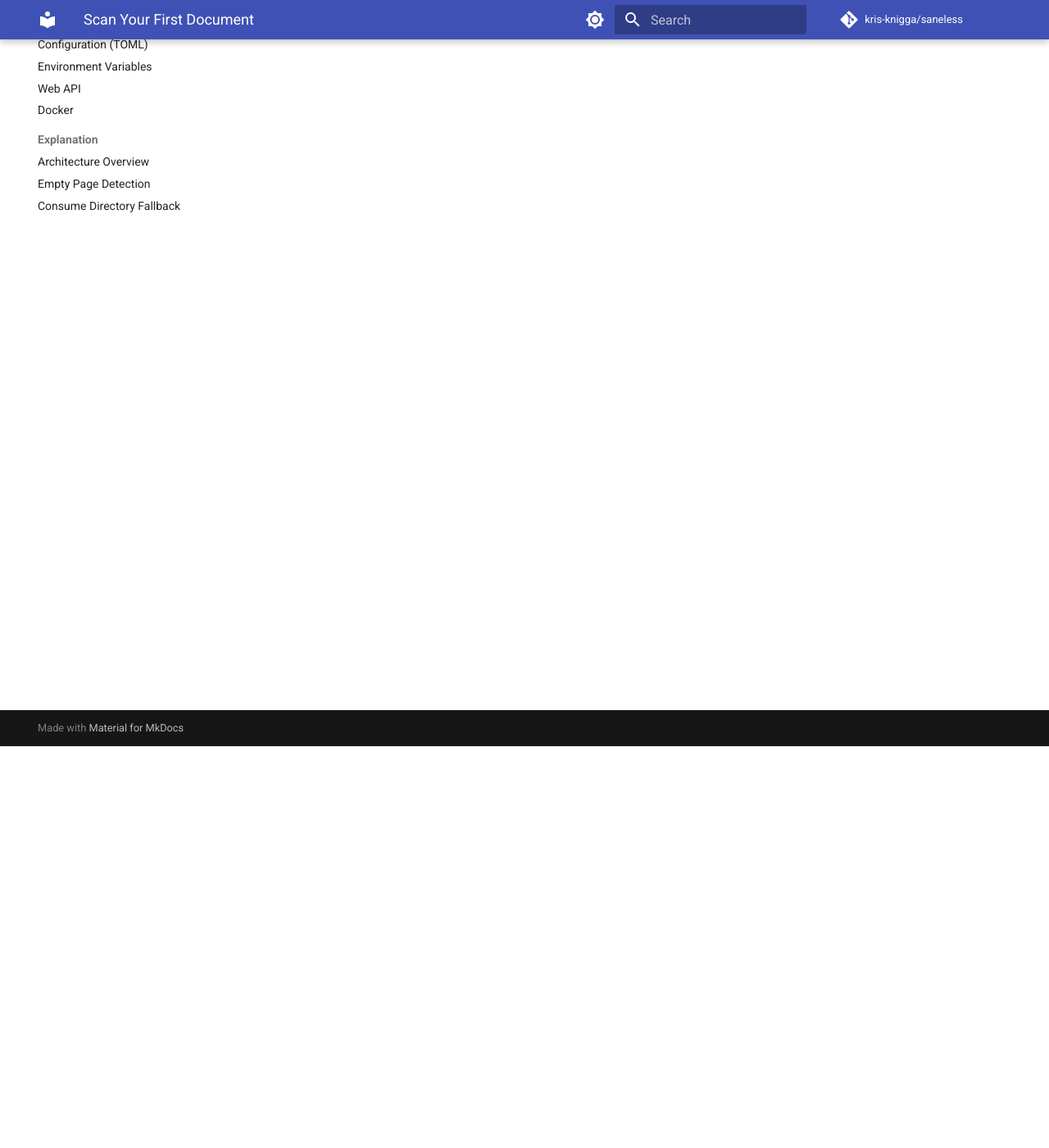
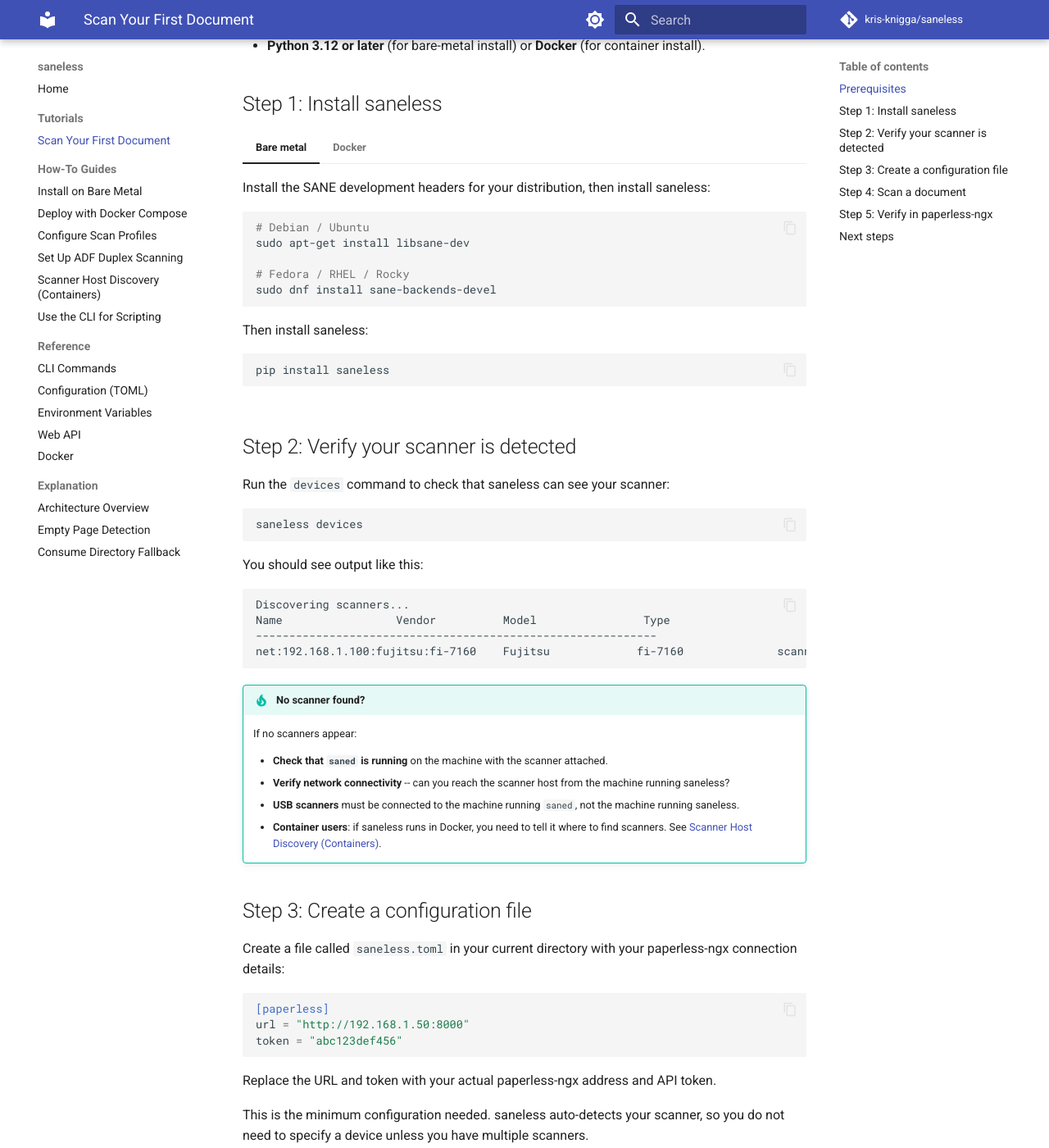
Before and after one commit to kdknigga/saneless, an MkDocs documentation site: the page built from docs/tutorials/scan-your-first-document.md, in a window 1280 px wide and 1400 px high, scrolled down 490 px. Shown: the whole window at 82% size. Built offline with MkDocs 1.6.1 and Material for MkDocs 9.7.7, drawn with Linux system fonts in a browser that asks for light colours; comment, search, counter and statistics services are not loaded; some of the changed text lies outside the part shown.

Commit message:
docs(15-01): write Scan Your First Document tutorial
- Complete end-to-end tutorial: install, verify scanner, configure, scan, verify
- Tabbed install instructions for bare metal and Docker
- Copy-paste commands with realistic config values
- Troubleshooting tips for scanner detection and paperless verification
- Next steps linking to profiles, ADF duplex, Docker Compose, and CLI reference

Co-Authored-By: Claude Opus 4.6 (1M context) <noreply@anthropic.com>

````diff
--- a/docs/tutorials/scan-your-first-document.md
+++ b/docs/tutorials/scan-your-first-document.md
@@ -1 +1,136 @@
 # Scan Your First Document
+
+This tutorial walks you through installing saneless, connecting it to your scanner and paperless-ngx instance, scanning your first document, and verifying it appears in paperless-ngx. By the end, you will have a working scan-to-paperless pipeline.
+
+## Prerequisites
+
+Before you begin, make sure you have:
+
+- **A SANE-compatible scanner** connected via USB or network, with `saned` running on the machine that has the scanner attached. saneless talks to scanners through the SANE network protocol.
+- **A running paperless-ngx instance** with an API token. You can generate a token in the paperless-ngx admin panel under **Settings > API Tokens**.
+- **Python 3.12 or later** (for bare-metal install) or **Docker** (for container install).
+
+## Step 1: Install saneless
+
+=== "Bare metal"
+
+    Install the SANE development headers for your distribution, then install saneless:
+
+    ```bash
+    # Debian / Ubuntu
+    sudo apt-get install libsane-dev
+
+    # Fedora / RHEL / Rocky
+    sudo dnf install sane-backends-devel
+    ```
+
+    Then install saneless:
+
+    ```bash
+    pip install saneless
+    ```
+
+=== "Docker"
+
+    For a quick test, run saneless directly:
+
+    ```bash
+    docker run -p 8080:8080 ghcr.io/kris-knigga/saneless
+    ```
+
+    For a permanent setup alongside paperless-ngx, see the
+    [Deploy with Docker Compose](../how-to/deploy-docker-compose.md) guide.
+
+## Step 2: Verify your scanner is detected
+
+Run the `devices` command to check that saneless can see your scanner:
+
+```bash
+saneless devices
+```
+
+You should see output like this:
+
+```
+Discovering scanners...
+Name                 Vendor          Model                Type
+------------------------------------------------------------
+net:192.168.1.100:fujitsu:fi-7160    Fujitsu             fi-7160              scanner
+```
+
+!!! tip "No scanner found?"
+
+    If no scanners appear:
+
+    - **Check that `saned` is running** on the machine with the scanner attached.
+    - **Verify network connectivity** -- can you reach the scanner host from the machine running saneless?
+    - **USB scanners** must be connected to the machine running `saned`, not the machine running saneless.
+    - **Container users**: if saneless runs in Docker, you need to tell it where to find scanners. See [Scanner Host Discovery (Containers)](../how-to/scanner-host-discovery.md).
+
+## Step 3: Create a configuration file
+
+Create a file called `saneless.toml` in your current directory with your paperless-ngx connection details:
+
+```toml
+[paperless]
+url = "http://192.168.1.50:8000"
+token = "abc123def456"
+```
+
+Replace the URL and token with your actual paperless-ngx address and API token.
+
+This is the minimum configuration needed. saneless auto-detects your scanner, so you do not need to specify a device unless you have multiple scanners.
+
+!!! info "Configuration file search paths"
+
+    saneless looks for configuration in these locations, in order:
+
+    1. The path you pass with `--config /path/to/config.toml`
+    2. `./saneless.toml` (current directory)
+    3. `~/.config/saneless/config.toml`
+    4. `/etc/saneless/config.toml`
+
+    The first file found is used. For all available configuration options, see the [Configuration reference](../reference/configuration.md).
+
+## Step 4: Scan a document
+
+Place a document on your scanner's flatbed (or in the ADF tray), then run:
+
+```bash
+saneless scan --title "My First Scan"
+```
+
+saneless will:
+
+1. Detect your scanner automatically.
+2. Scan the document from the flatbed at 300 DPI in color (the defaults).
+3. Assemble a single-page PDF.
+4. Upload the PDF to paperless-ngx with the title "My First Scan".
+
+You will see progress output as each step completes:
+
+```
+Scanning...
+Assembling PDF...
+Uploading to paperless-ngx...
+Done: My First Scan
+```
+
+## Step 5: Verify in paperless-ngx
+
+Open your paperless-ngx web interface in a browser. Search for "My First Scan" using the search bar. Your document should appear with the correct title and be ready for tagging, correspondent assignment, or any other paperless-ngx workflow you have configured.
+
+If the document does not appear after a minute, check:
+
+- The paperless-ngx URL and token in your `saneless.toml` are correct.
+- paperless-ngx is running and accessible from the machine where saneless ran.
+- The saneless output showed "Done" and not an error message.
+
+## Next steps
+
+Now that you have a working scan pipeline, explore these guides:
+
+- [Configure Scan Profiles](../how-to/configure-scan-profiles.md) -- Set up profiles for different scan types (duplex, high resolution, grayscale).
+- [Set Up ADF Duplex Scanning](../how-to/set-up-adf-duplex.md) -- Scan double-sided multi-page documents with an automatic document feeder.
+- [Deploy with Docker Compose](../how-to/deploy-docker-compose.md) -- Run saneless as a permanent service alongside paperless-ngx.
+- [CLI Commands](../reference/cli-commands.md) -- See all available commands, flags, and options.
````
